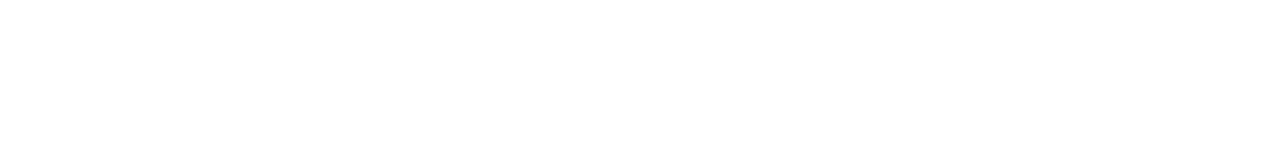
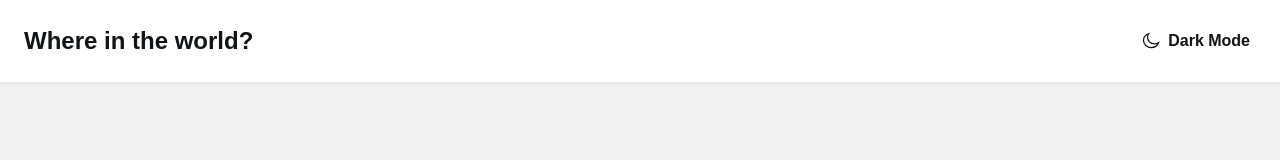
Before and after one commit to Baxtibay/countri, a plain HTML site: page index.html in a window 1280 px wide. Drawn offline with Linux system fonts and the light colour scheme; a web font is replaced by a local one.

Commit message:
Add site-header

```diff
--- a/index.html
+++ b/index.html
@@ -8,6 +8,19 @@
 </head>
 <body>
 
+  <header class="site-haeder">
+    <div class="site-header__container container">
+      <a class="site-header__logo" href="#">
+        Where in the world?
+      </a>
+      <button class="site-header__dark-mode-button" type="button">
+        <span class="site-header__button-inner">
+          <svg class="site-header__theme-toggler-icon" xmlns="http://www.w3.org/2000/svg" width="18" height="17"><path fill="#fff" fill-rule="evenodd" stroke="currentColor" stroke-width="1.25" d="M12.553 11.815c-3.884 0-7.034-2.887-7.034-6.447 0-1.343.448-2.586 1.212-3.618C3.691 2.695 1.5 5.331 1.5 8.438c0 3.9 3.45 7.062 7.704 7.062 3.389 0 6.266-2.007 7.296-4.796a7.458 7.458 0 0 1-3.947 1.111Z" clip-rule="evenodd"/></svg>
+          Dark Mode
+        </span>
+      </button>
+    </div>
+  </header>
 
   <script src="./js/main.js"></script>
 </body>
--- a/scss/_general.scss
+++ b/scss/_general.scss
@@ -17,11 +17,12 @@ body {
   height: 100%;
   padding: 0;
   margin: 0;
-  font-family: $nunito-sans;
+  font-family: $font-stack;
   font-size: 16px;
   line-height: 1.5;
   background-color: var(--body-bg);
   color: var(--text-color);
+  @include transition;
 }
 
 img {
--- a/scss/_variables.scss
+++ b/scss/_variables.scss
@@ -9,4 +9,4 @@ $light-black: #2B3844;
 $element-bg: #fff;
 
 // FONTS
-$nunito-sans: "Nunito Sans 10pt", "Arial", sans-serif;
+$font-stack: "Nunito Sans 10pt", "Arial", sans-serif;
--- a/scss/blocks/_blocks.scss
+++ b/scss/blocks/_blocks.scss
@@ -1,2 +1,3 @@
 @import "visually-hidden";
 @import "container";
+@import "site-header";
--- /dev/null
+++ b/scss/blocks/_site-header.scss
@@ -0,0 +1,59 @@
+.site-haeder {
+  padding-top: 23px;
+  padding-bottom: 23px;
+  background-color: var(--element-bg);
+  box-shadow: 0px 2px 4px 0px rgba(0, 0, 0, 0.06);
+  @include transition;
+}
+
+.site-header__container {
+  display: flex;
+  align-items: center;
+  justify-content: space-between;
+}
+
+.site-header__logo {
+  color: var(--text-color);
+  text-decoration: none;
+  margin: 0;
+  font-size: 24px;
+  font-weight: 800;
+  @include hover-active;
+}
+
+.site-header__dark-mode-button {
+  color: var(--text-color);
+  font-size: 16px;
+  font-weight: 600;
+  border: none;
+  background-color: transparent;
+  cursor: pointer;
+  @include hover-active;
+}
+
+.site-header__button-inner {
+  display: flex;
+  align-items: center;
+}
+
+.site-header__theme-toggler-icon {
+  margin-right: 8px;
+}
+
+@include breakpoint-down(500px) {
+  .site-header__logo-link {
+    font-size: 18px;
+  }
+  .site-header__dark-mode-button {
+    font-size: 14px;
+  }
+}
+
+@include breakpoint-down(425px) {
+  .site-header__logo-link {
+    font-size: 14px;
+  }
+  .site-header__dark-mode-button {
+    font-size: 12px;
+  }
+}
```
Also changed, not shown: css/main.css, css/main.min.css, img/moon.svg (added), 2 other files.
